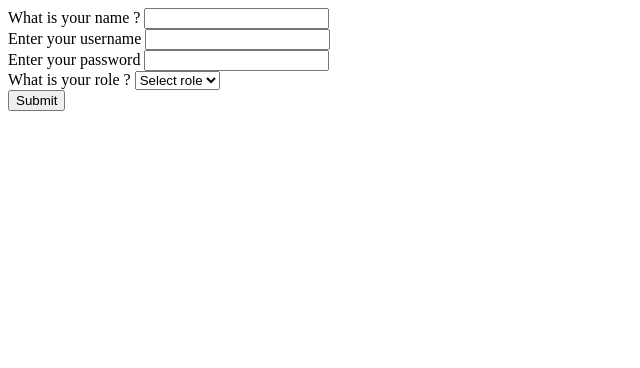
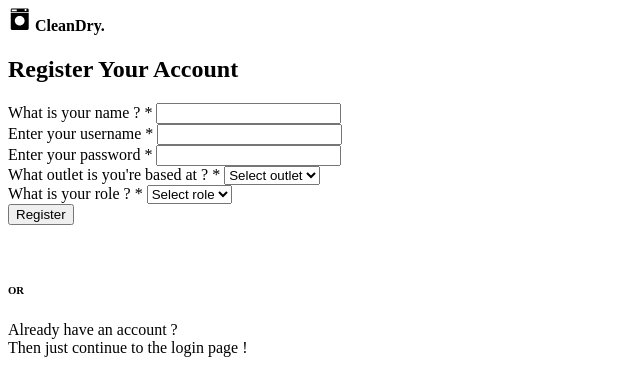
Before and after one commit to MantaYuana/cleanDry-CRUD, a PHP site: page /register.php in a window 1280 px wide. Shown: the top 368 px of the page, without its empty margins (0-640 px from the left). Run offline with PHP 8.4, Linux system fonts and the light colour scheme.

Commit message:
improved login UI and added account register page

```diff
--- a/page/account-control/register.php
+++ b/page/account-control/register.php
@@ -1,33 +1,72 @@
 <section id="register">
 
-    <div class="container">
+    <div class="d-lg-flex flex-lg-row flex-column align-items-lg-center align-items-start">
+
+        <div class="vh-100 d-flex align-items-center container-fluid col-lg-6 p-5" id="login-register-container" style="background-color: var(--mc-green-dark);">
+            <div class="login flex-grow-1 m-md-5 p-md-3">
+
+                <h4 class="text-light fw-bolder"><svg xmlns="http://www.w3.org/2000/svg" width="23" height="23" viewBox="0 0 50 50">
+                        <rect x="0" y="0" width="50" height="50" fill="none" stroke="none" />
+                        <path fill="currentColor" d="M6 11v33.74C6 46.21 7.237 48 8.76 48h33.218C43.497 48 45 46.21 45 44.74V11zm19.46 26.776c-5.86 0-10.611-4.594-10.611-10.263S19.6 17.25 25.46 17.25s10.611 4.594 10.611 10.263c0 5.67-4.751 10.263-10.611 10.263M41.978 1H8.76C7.237 1 6 2.033 6 3.505V9h39V3.505C45 2.033 43.497 1 41.978 1M19 7H8V3h11zm19.146-.28c-1.249 0-2.258-.979-2.258-2.188c0-1.207 1.009-2.186 2.258-2.186s2.261.979 2.261 2.186c-.001 1.208-1.012 2.188-2.261 2.188" />
+                    </svg> CleanDry.</h4>
+                <h2 class="text-light fw-bolder">Register Your Account</h2>
 
                 <form action="../php/helper/register_process.php" method="post">
                     <div class="mb-3">
-                <label for="register-name" class="form-label">What is your name ?</label>
-                <input type="text" name="register-name" class="form-control" id="register-name">
+                        <label for="register-name" class="form-label text-light">What is your name ? <span class="text-danger">*</span> </label>
+                        <input type="text" name="register-name" class="form-control p-2" id="register-name" required>
                     </div>
                     <div class="mb-3">
-                <label for="register-username" class="form-label">Enter your username</label>
-                <input type="text" name="register-username" class="form-control" id="register-username">
+                        <label for="register-username" class="form-label text-light">Enter your username <span class="text-danger">*</span></label>
+                        <input type="text" name="register-user" class="form-control p-2" id="register-username" required>
                     </div>
                     <div class="mb-3">
-                <label for="register-password" class="form-label">Enter your password</label>
-                <input type="password" name="register-password" class="form-control" id="register-password">
+                        <label for="register-password" class="form-label text-light">Enter your password <span class="text-danger">*</span></label>
+                        <input type="password" name="register-password" class="form-control p-2" id="register-password" required>
                     </div>
                     <div class="mb-3">
-                <label for="register-role" name="register-role" class="form-label">What is your role ?</label>
-                <select class="form-select" name="register-role">
+                        <label for="register-outlet" name="register-outlet" class="form-label text-light">What outlet is you're based at ? <span class="text-danger">*</span></label>
+                        <select class="form-select" name="register-outlet" required>
+                            <option selected disabled>Select outlet</option>
+                            <option value="admin">Admin</option>
+                            <option value="kasir">Kasir</option>
+                            <option value="owner">Owner</option>
+                        </select>
+                    </div>
+                    <div class="mb-3">
+                        <label for="register-role" name="register-role" class="form-label text-light">What is your role ? <span class="text-danger">*</span></label>
+                        <select class="form-select" name="register-role" required>
                             <option selected disabled>Select role</option>
                             <option value="admin">Admin</option>
                             <option value="kasir">Kasir</option>
                             <option value="owner">Owner</option>
                         </select>
                     </div>
-            <!-- FIXME: make submit button stretch -->
-            <button type="submit" class="btn btn-primary">Submit</button>
+                    <div class="d-grid gap-2">
+                        <button type="submit" class="btn btn-primary text-light p-2">Register</button>
+                    </div>
                 </form>
+
+                <br>
+                <h6 class="hr-text"><span class="text-light">OR</span></h6>
+
+                <p class="text-light lh-1">Already have an account ? <br> Then just continue to the login page !</p>
+                <div class="d-grid gap-2">
+                    <a href="page.php?page=login" class="btn btn-primary text-light p-2">Login</a>
+                </div>
 
             </div>
 
+        </div>
+
+        <div class="d-lg-inline d-none container col-6 p-5" id="cover" style="background-color: var(--mc-white-full);">
+            <div class="img">
+                <img class="img-fluid align-self-center" src="../assets/img/cover.png">
+            </div>
+            <div class="text-heading text-center">
+                <p>Quickly <b> clean all of your wardrobes </b>, using CleanDry latest <br>
+                    prepriortary <b> web based client application </b></p>
+            </div>
+        </div>
+    </div>
 </section>
--- a/page/dashboard.php
+++ b/page/page.php
@@ -11,7 +11,7 @@
             break;
 
         default:
-            # code...
+            echo "error page";
             break;
     }
 
--- a/php/helper/login_process.php
+++ b/php/helper/login_process.php
@@ -12,7 +12,8 @@
 if ($cek > 0) {
     $_SESSION['username'] = $user;
     $_SESSION['role'] = $data_user['role'];
-    echo "<script>alert('Login Succesfull');</script>";
+    // TODO: implement cross page message transfer (like in task-manager)
+    echo "<script>alert('Login Succesfull'); window.location.href = '../../page/view/page.php?page=register';</script>";
 } else {
-    echo "<script>alert('Login Failed');</script>";
+    echo "<script>alert('Login Failed'); window.location.href = '../../page/page.php?page=login';</script>";
 }
--- a/php/helper/register_process.php
+++ b/php/helper/register_process.php
@@ -15,6 +15,7 @@
 } else {
     $hasil = mysqli_query($conn, "INSERT INTO user VALUES (NULL, '$name', '$user', '$password_hash', '1', '$role');");
 
+    // TODO: implement cross page message transfer (like in task-manager)
     if (!$hasil) {
         echo "Register Failed " .  mysqli_error($conn);
     } else {
```
Also changed, not shown: css/style.css (+18 -5 lines), page/account-control/login.php (+18 -12 lines), page/account-control/forget-password.php (added). Lines whose indentation alone changed are shown as unchanged.
